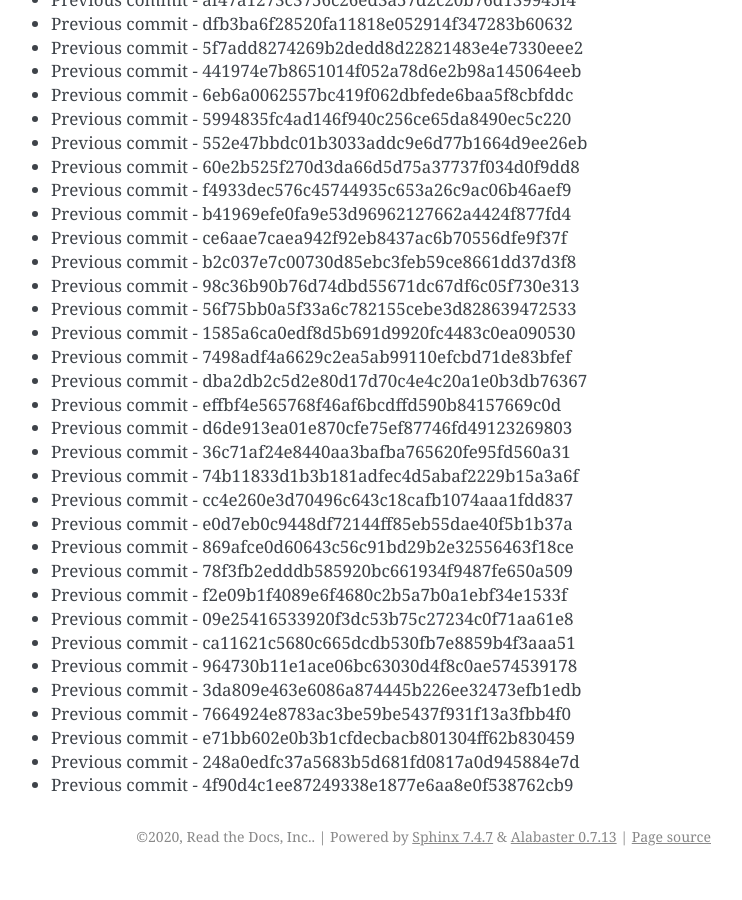
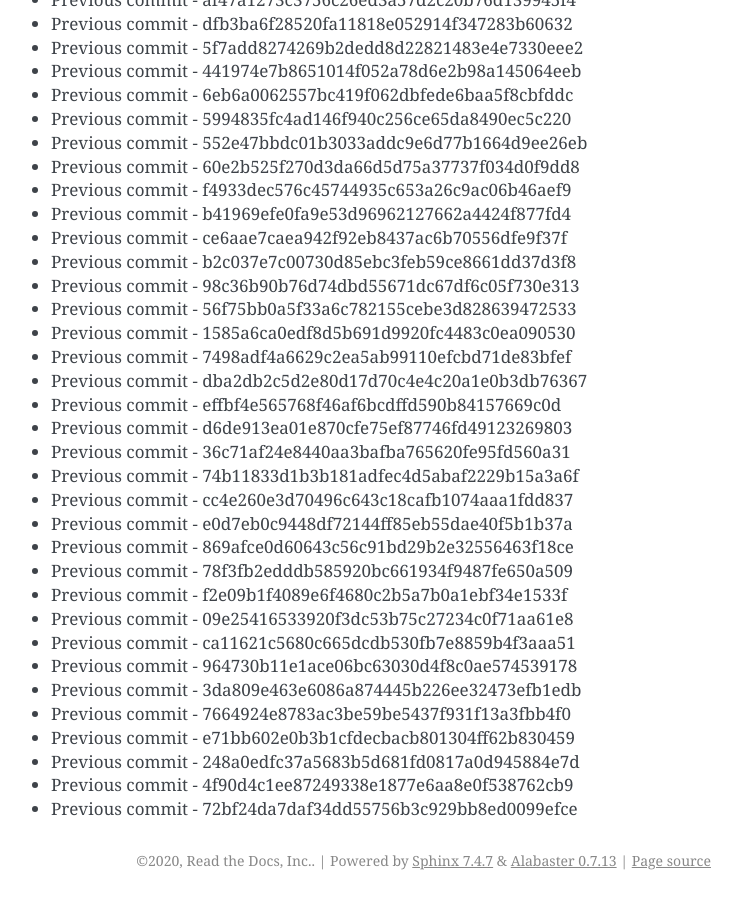
Before and after one commit to readthedocs/rtd-git-stresstest, a Sphinx documentation site: the page built from docs/updates.rst, in a window 1280 px wide and 900 px high, scrolled down 95605 px. Shown: the whole window, without its empty margins (399-1141 px from the left). Built offline with Sphinx 7.4.7, drawn with Linux system fonts in a browser that asks for light colours; before the commit the page ends 96481 px from its top, so only the background shows below that.

Commit message:
Generating commit from previous: 72bf24da7daf34dd55756b3c929bb8ed0099efce

```diff
--- a/docs/updates.rst
+++ b/docs/updates.rst
@@ -4049,3 +4049,4 @@ It can be tested for any performance characteristics.
 * Previous commit - e71bb602e0b3b1cfdecbacb801304ff62b830459
 * Previous commit - 248a0edfc37a5683b5d681fd0817a0d945884e7d
 * Previous commit - 4f90d4c1ee87249338e1877e6aa8e0f538762cb9
+* Previous commit - 72bf24da7daf34dd55756b3c929bb8ed0099efce
```
